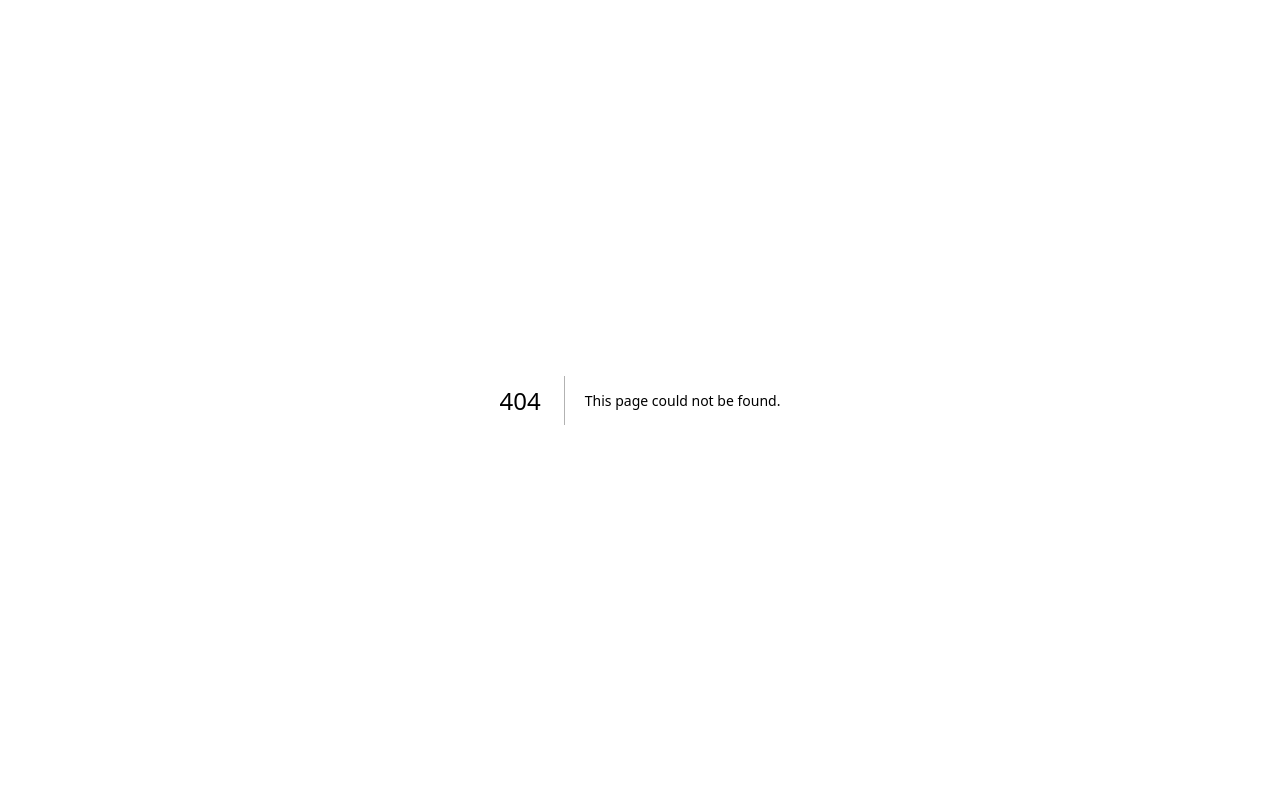
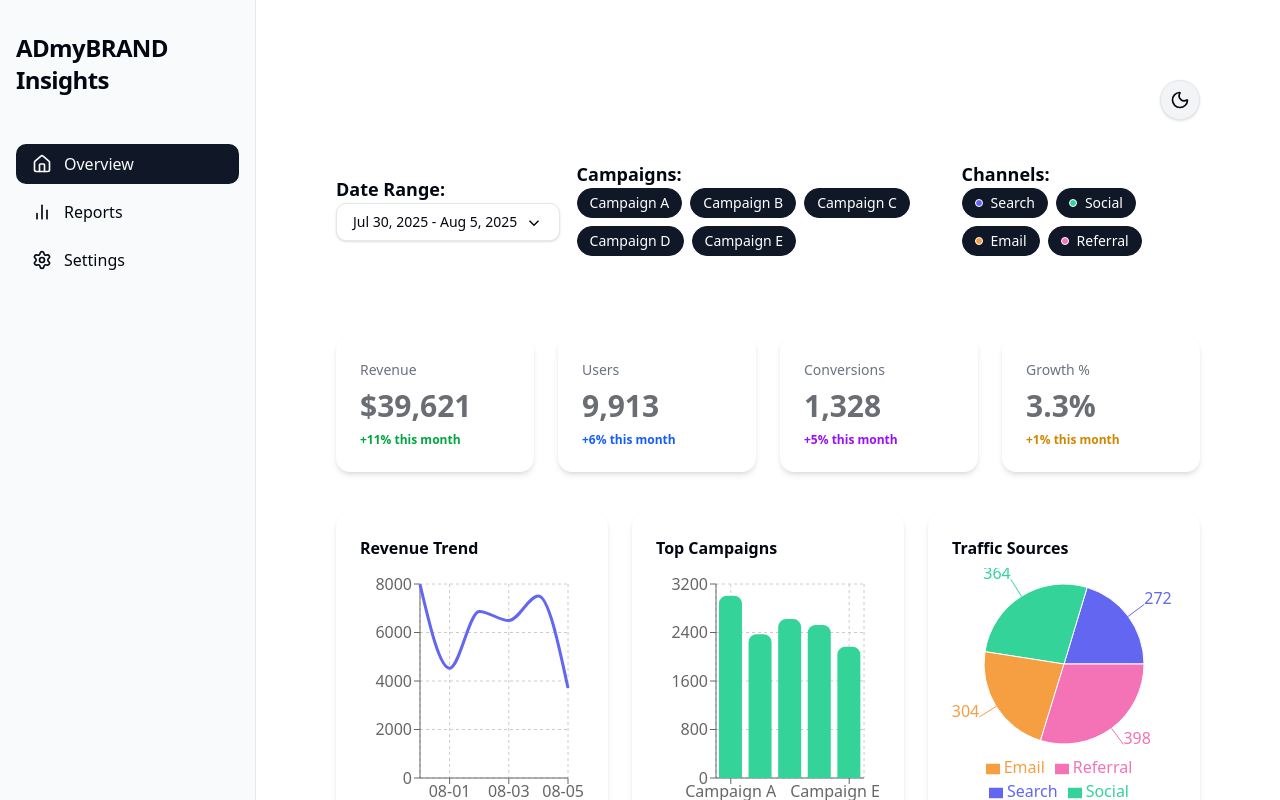
Before and after one commit to wahe7/AI-powered_dashboard, a Next.js app: page /dashboard/overview in a window 1280 px wide. Before the commit this address had no page. Shown: the top 800 px of the page. Built offline with nearby package versions, Linux system fonts and the light colour scheme.

Commit message:
add comming soon for repoting and setting

```diff
--- /dev/null
+++ b/src/app/dashboard/reporting/page.tsx
@@ -0,0 +1,20 @@
+"use client";
+import React from "react";
+
+export default function ReportingPage() {
+  return (
+    <div className="flex flex-col items-center justify-center min-h-[60vh]">
+      <span className="text-4xl font-bold text-muted-foreground animate-breathing">Coming Soon</span>
+      <style jsx>{`
+        .animate-breathing {
+          animation: breathing 2s ease-in-out infinite;
+        }
+        @keyframes breathing {
+          0% { opacity: 0.6; transform: scale(0.96); }
+          50% { opacity: 1; transform: scale(1.04); }
+          100% { opacity: 0.6; transform: scale(0.96); }
+        }
+      `}</style>
+    </div>
+  );
+}
--- /dev/null
+++ b/src/app/dashboard/setting/page.tsx
@@ -0,0 +1,20 @@
+"use client";
+import React from "react";
+
+export default function SettingPage() {
+  return (
+    <div className="flex flex-col items-center justify-center min-h-[60vh]">
+      <span className="text-4xl font-bold text-muted-foreground animate-breathing">Coming Soon</span>
+      <style jsx>{`
+        .animate-breathing {
+          animation: breathing 2s ease-in-out infinite;
+        }
+        @keyframes breathing {
+          0% { opacity: 0.6; transform: scale(0.96); }
+          50% { opacity: 1; transform: scale(1.04); }
+          100% { opacity: 0.6; transform: scale(0.96); }
+        }
+      `}</style>
+    </div>
+  );
+}
--- a/src/app/page.tsx
+++ b/src/app/page.tsx
@@ -1,6 +1,6 @@
 import { redirect } from "next/navigation";
 
 export default function Home() {
-  redirect("/overview");
+  redirect("/dashboard/overview");
   return null;
 }
--- a/src/components/navigation/MobileSidebarDrawer.tsx
+++ b/src/components/navigation/MobileSidebarDrawer.tsx
@@ -5,9 +5,9 @@
 import { cn } from "@/lib/utils";
 
 const navItems = [
-  { label: "Overview", href: "/", icon: Home },
-  { label: "Reports", href: "/reports", icon: BarChart2 },
-  { label: "Settings", href: "/settings", icon: Settings },
+  { label: "Overview", href: "/dashboard/overview", icon: Home },
+  { label: "Reports", href: "/dashboard/reporting", icon: BarChart2 },
+  { label: "Settings", href: "/dashboard/setting", icon: Settings },
 ];
 
 export function MobileSidebarDrawer() {
--- a/src/components/navigation/Sidebar.tsx
+++ b/src/components/navigation/Sidebar.tsx
@@ -5,9 +5,9 @@
 import { Home, BarChart2, Settings } from "lucide-react";
 
 const navItems = [
-  { label: "Overview", href: "/", icon: Home },
-  { label: "Reports", href: "/reports", icon: BarChart2 },
-  { label: "Settings", href: "/settings", icon: Settings },
+  { label: "Overview", href: "/dashboard/overview", icon: Home },
+  { label: "Reports", href: "/dashboard/reporting", icon: BarChart2 },
+  { label: "Settings", href: "/dashboard/setting", icon: Settings },
 ];
 
 export function Sidebar() {
```
Also changed, not shown: src/app/dashboard/overview/layout.tsx (renamed from src/app/(dashboard)/overview/layout.tsx), src/app/dashboard/overview/page.tsx (renamed from src/app/(dashboard)/overview/page.tsx).
